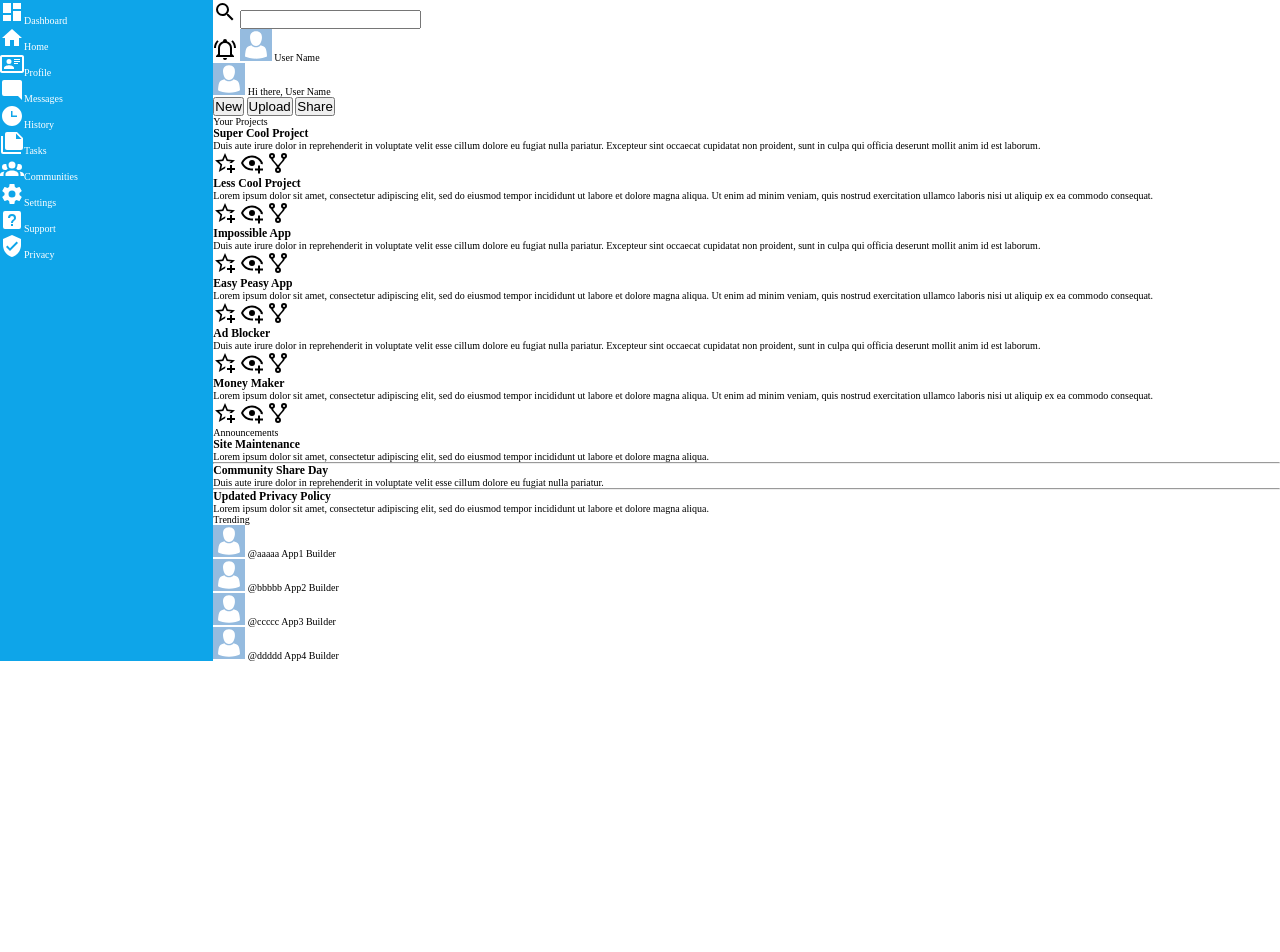
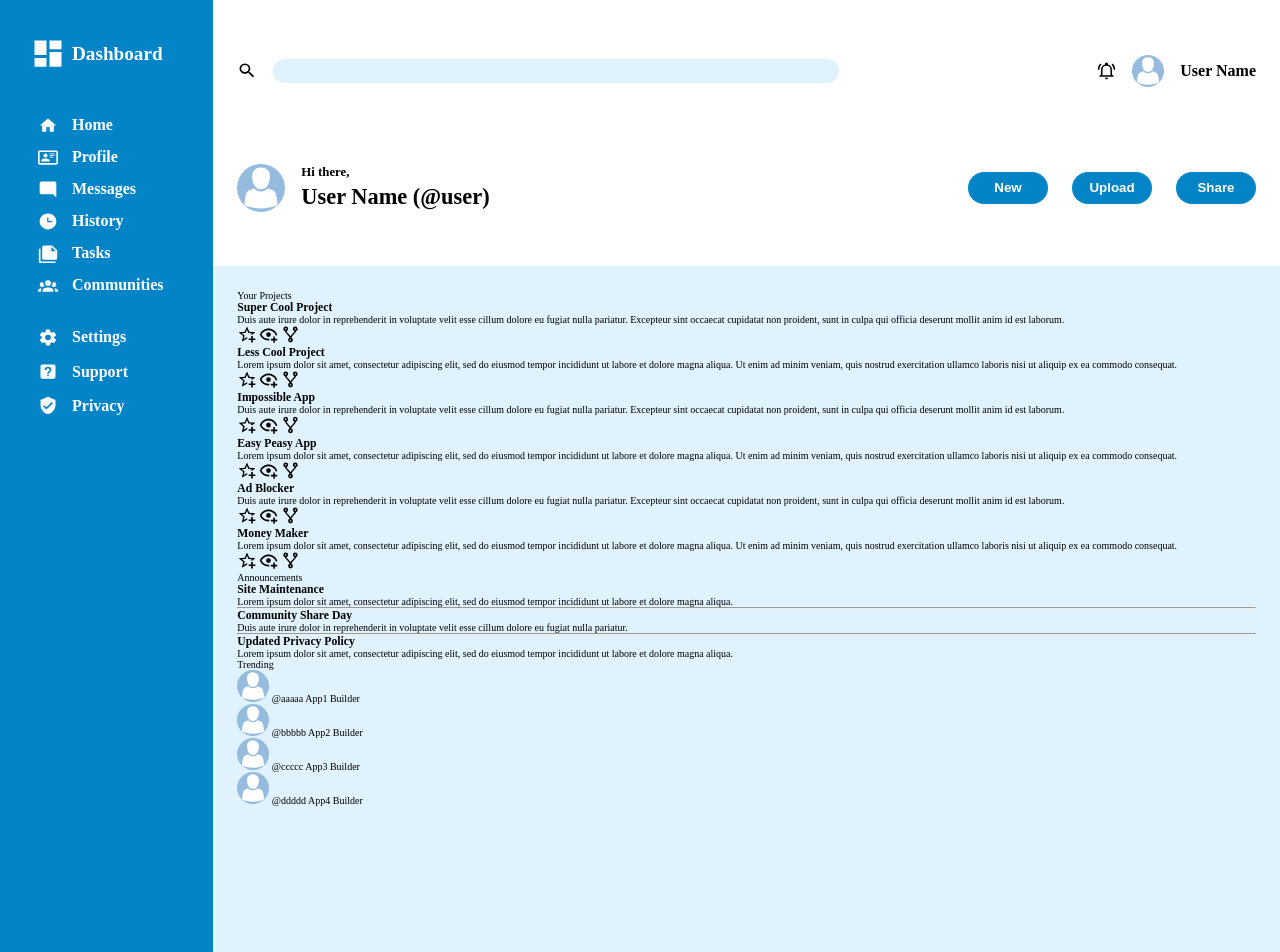
Before and after one commit to privl/admin-dashboard, a plain HTML site: page index.html in a window 1280 px wide. Before the commit the page ends 800 px from the top, so only its background shows below. Drawn offline with Linux system fonts and the light colour scheme.

Commit message:
Add some styles

```diff
--- a/index.html
+++ b/index.html
@@ -38,7 +38,7 @@
         <div class="greeting">
             <img src="images/avatar.svg" class="avatar">
             <span>Hi there,</span>
-            <span>User Name</span>
+            <span>User Name (@user)</span>
         </div>
         <div class="function">
             <button>New</button>
--- a/style.css
+++ b/style.css
@@ -19,32 +19,135 @@ ul {
 a {
     color: #fff;
     text-decoration: none;
+    font-size: 1rem;
+    font-weight: 700;
 }
 
 img.icon {
-    width: 1.5rem;
-    height: 1.5rem;
+    width: 1.2rem;
+    height: 1.2rem;
 }
 
-img.avatar {
+.avatar {
     width: 2rem;
     height: 2rem;
 }
 
 .sidebar {
     color: #fff;
-    background-color: #0ea5e9;
+    background-color: #0284c7;
     grid-area: 1 / 1 / span 2 / span 1;
+    padding: 1.5rem;
+    display: grid;
+    grid-template-rows: 2fr 6fr 3fr 30rem;
+    gap: 2rem;
+
+    ul {
+        display: grid;
+        gap: 0.8rem;
+
+        li {
+            display: grid;
+            grid-template-columns: 3rem 1fr;
+            align-items: center;
+
+            img {
+                justify-self: center;
+                filter: invert(100%) sepia(0%) saturate(0%) hue-rotate(0deg) brightness(100%) contrast(100%);
+            }
+        }
+    }
+
+    ul.logo-title {
+        img {
+            width: 2.2rem;
+            height: 2.2rem;
+        }
+
+        a {
+            font-size: 1.2rem;
+            font-weight: 800;
+        }
+    }
 }
 
-.sidebar img {
-    filter: invert(100%) sepia(0%) saturate(0%) hue-rotate(0deg) brightness(100%) contrast(100%);
-}
 
 .header {
+    padding: 1.5rem;
+    display: grid;
+    grid-template-columns: 3fr 2fr;
+    align-items: center;
+    gap: 1rem;
 
+    .search {
+        display: grid;
+        grid-template-columns: auto 1fr;
+        align-items: center;
+        gap: 1rem;
+        input {
+            height: 1.5rem;
+            border: none;
+            border-radius: 1rem;
+            background-color: #e0f2fe;
+        }
+    }
+
+    .user {
+        display: grid;
+        grid-template-columns: 1fr auto auto;
+        justify-items: end;
+        align-items: center;
+        gap: 1rem;
+
+        span {
+            font-size: 1rem;
+            font-weight: 700;
+        }
+    }
+
+    .greeting {
+        display: grid;
+        grid-template-columns: auto 1fr;
+        grid-template-rows: repeat(2, auto);
+        align-items: center;
+        column-gap: 1rem;
+        img {
+            grid-area: 1 / 1 / span 2 / span 1;
+            width: 3rem;
+            height: 3rem;
+        }
+        span:nth-child(2) {
+            font-weight: 700;
+            font-size: 0.8rem;
+        }
+        span:nth-child(3) {
+            font-weight: 700;
+            font-size: 1.4rem;
+        }
+    }
+
+    .function {
+        display: grid;
+        grid-template-columns: 1fr auto auto;
+        justify-items: end;
+        gap: 1.5rem;
+        button {
+            width: 5rem;
+            height: 2rem;
+            border: none;
+            border-radius: 1rem;
+            color: #fff;
+            background-color: #0284c7;
+            font-weight: 600;
+        }
+    }
 }
 
 .content {
+    padding: 1.5rem;
+    background-color: #e0f2fe;
+}
 
+.avatar {
+    border-radius: 50%;
 }
```
